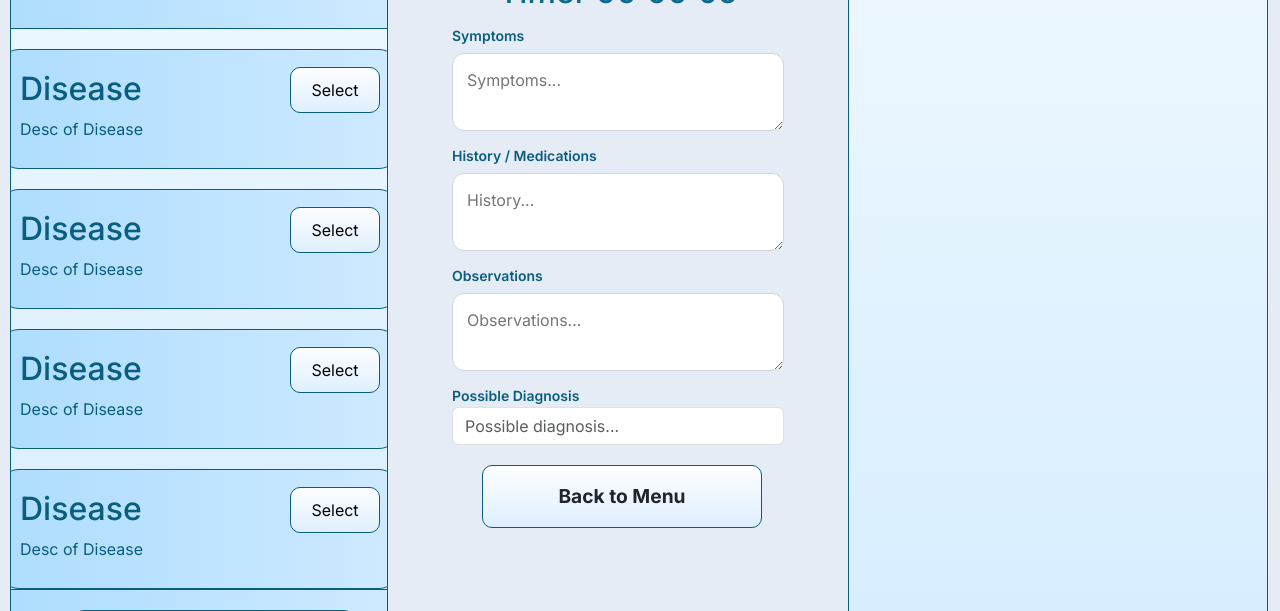
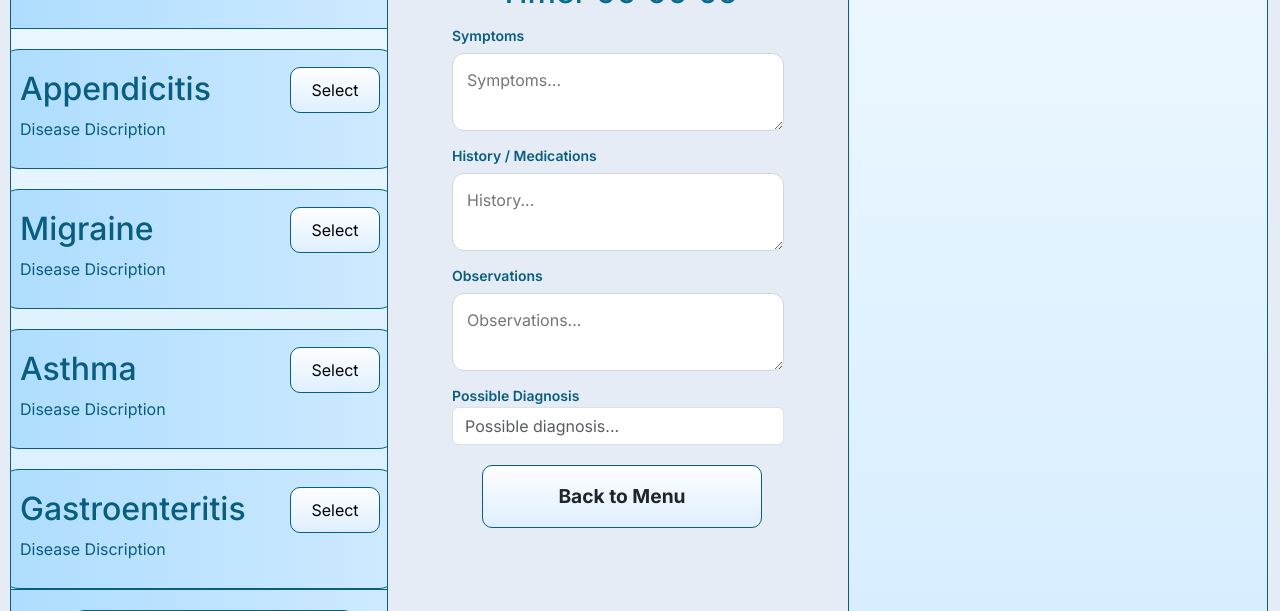
Before and after one commit to eddie-reyes/dtt, a React (Vite) app: page /practice in a window 1280 px wide. Shown: the part 179-790 px from the top of the page. Built offline with nearby package versions, Linux system fonts and the light colour scheme; no server answers.

Commit message:
Displayed names of diseases on each DiseaseCard

```diff
--- a/src/components/PracticeSession/PracticeSessionPage.jsx
+++ b/src/components/PracticeSession/PracticeSessionPage.jsx
@@ -23,6 +23,19 @@ export default function PracticeSession() {
         observations: '',
         questions: '',
     });
+
+const diagnoses = [
+  'Appendicitis',
+  'Migraine',
+  'Asthma',
+  'Gastroenteritis',
+  'Flu',
+  'UTI',
+  'Pneumonia',
+  'Anxiety',
+  'Kidney Stones',
+  'GERD',
+];
 
 
 const updateNoteField = (field, value) => {
@@ -147,12 +160,9 @@ const updateNoteField = (field, value) => {
                     </div>
                 </div>
                 <div id={styles.DiseaseCardContainer}>
-                    <DiseaseCard name="Disease" description="Desc of Disease"/>
-                    <DiseaseCard name="Disease" description="Desc of Disease"/>
-                    <DiseaseCard name="Disease" description="Desc of Disease"/>
-                    <DiseaseCard name="Disease" description="Desc of Disease"/>
-                    <DiseaseCard name="Disease" description="Desc of Disease"/>
-                    <DiseaseCard name="Disease" description="Desc of Disease"/>
+                    {diagnoses.map((disease) => (
+                        <DiseaseCard key={disease} name={disease} description="Disease Discription"/>
+                    ))}
                 </div>
                 <div id={styles.panelFooter} className={styles.panelElem}>
                 <button
```
